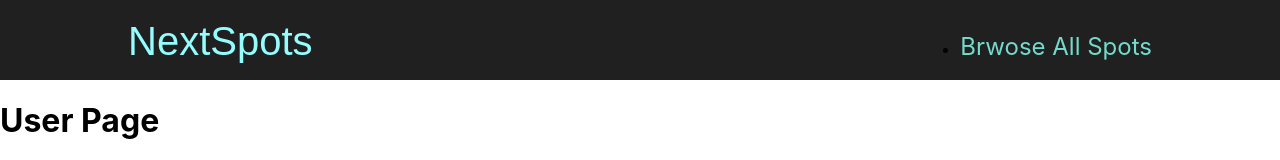
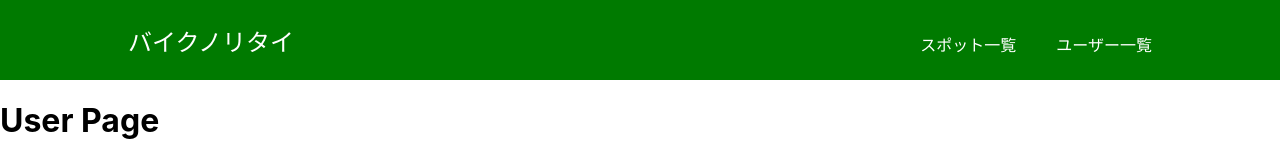
Before and after one commit to tatsuro1997/bike-noritai, a Next.js app: page /users in a window 1280 px wide. Shown: the top 160 px of the page. Built offline with nearby package versions, Linux system fonts and the light colour scheme; no server answers; the database is empty.

Commit message:
ヘッダの修正

```diff
--- a/components/layout/main-header.js
+++ b/components/layout/main-header.js
@@ -1,20 +1,29 @@
 import Link from "next/link";
 
-import classes from "./main-header.module.css"
+import classes from "./main-header.module.css";
 
 function MainHeader() {
   return (
     <header className={classes.header}>
       <div className={classes.logo}>
-        <Link href="/">NextSpots</Link>
+        <Link href="/">バイクノリタイ</Link>
       </div>
+      <div className={classes.navigations}>
         <nav className={classes.navigation}>
           <ul>
             <li>
-            <Link href="/spots">Brwose All Spots</Link>
+              <Link href="/spots">スポット一覧</Link>
             </li>
           </ul>
         </nav>
+        <nav className={classes.navigation}>
+          <ul>
+            <li>
+              <Link href="/users">ユーザー一覧</Link>
+            </li>
+          </ul>
+        </nav>
+      </div>
     </header>
   );
 }
--- a/components/layout/main-header.module.css
+++ b/components/layout/main-header.module.css
@@ -5,7 +5,7 @@
   align-items: baseline;
   padding: 1rem 10%;
   height: 5rem;
-  background-color: #202020;
+  background-color: #007A00;
 }
 
 .logo {
@@ -21,21 +21,25 @@
 
 .logo a {
   text-decoration: none;
-  color: #94fdfd;
+  color: #fff;
+}
+
+.navigations {
+  display: flex;
 }
 
 .navigation a {
   text-decoration: none;
-  color: #74dacc;
+  color: #fff;
   font-size: 1rem;
 }
 
 @media (min-width: 768px) {
   .logo {
-    font-size: 2.5rem;
+    font-size: 1.5rem;
   }
 
   .navigation a {
-    font-size: 1.5rem;
+    font-size: 1rem;
   }
 }
--- a/styles/globals.css
+++ b/styles/globals.css
@@ -14,3 +14,7 @@ a {
 * {
   box-sizing: border-box;
 }
+
+ul {
+  list-style: none;
+}
```
Lines whose indentation alone changed are shown as unchanged.
